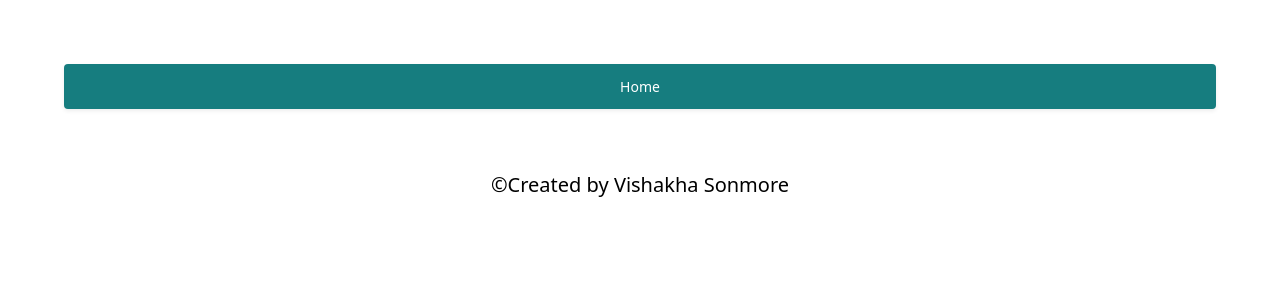
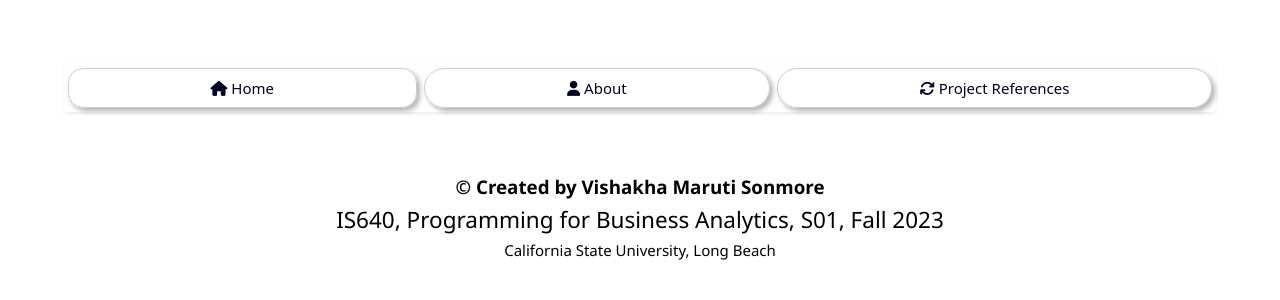
Before and after one commit to Vishakha401/app, a Django app: template Vishakha_sonmore_CMA/templates/base.html in a window 1280 px wide. Shown: the top 300 px of the page. Run offline with Django 4.2, Linux system fonts and the light colour scheme; the template is opened without the code that fills it, so the values that code supplies are empty; some libraries are stand-ins or nearby versions.

Commit message:
homepage edited- background and buttons

```diff
--- a/Vishakha_sonmore_CMA/templates/base.html
+++ b/Vishakha_sonmore_CMA/templates/base.html
@@ -8,24 +8,39 @@
     <meta name="viewport" content="width=device-width, initial-scale=1">
 
     <!-- Bootstrap CSS -->
+    <link rel="stylesheet" href="https://www.w3schools.com/w3css/4/w3.css">
+    <link rel="stylesheet" href="https://cdnjs.cloudflare.com/ajax/libs/font-awesome/4.7.0/css/font-awesome.min.css">
     <link href="https://cdn.jsdelivr.net/npm/bootstrap@5.3.2/dist/css/bootstrap.min.css" rel="stylesheet" integrity="sha384-T3c6CoIi6uLrA9TneNEoa7RxnatzjcDSCmG1MXxSR1GAsXEV/Dwwykc2MPK8M2HN" crossorigin="anonymous">
     <link rel="shortcut icon" type="image/png" href="{% static 'images/cm.png' %}">
     <title>{% block title %}Contact Management App {% endblock %}</title>
   </head>
-  <body>
-    <div style="margin: 5%;">
-        <ul class="nav nav-pills nav-fill gap-2 p-1 small rounded-1 shadow-sm" id="pillNav2" role="tablist" style="--bs-nav-link-color: var(--bs-white); --bs-nav-pills-link-active-color: var(--bs-primary); --bs-nav-pills-link-active-bg: var(--bs-white); background-color: #167D7F;">
+  <style>
+
+  </style>
+  <body >
+    <div style="margin: 5%;color: blue;">
+        <ul class="nav nav-pills nav-fill gap-2 p-1 small rounded-1 shadow-sm" id="pillNav2" role="tablist" style="--bs-nav-link-color: var(--bs-white); --bs-nav-pills-link-active-color: var(--bs-primary); --bs-nav-pills-link-active-bg: var(--bs-white);">
             <li class="nav-item" role="presentation">
-                <button onclick="window.location.href = '/'" class="nav-link rounded-5" id="home-tab2" data-bs-toggle="tab" type="button" role="tab" aria-selected="true">Home</button>
+                <button onclick="window.location.href = '/'" class="nav-link rounded-4" id="home-tab2" data-bs-toggle="tab" type="button" role="tab" aria-selected="true" style="font-size: 15px;color: blue; background-color: transparent;  border: 1px solid #cccccc;box-shadow: 3px 3px 5px rgba(0, 0, 0, 0.3);color: #002;padding: 8px 16px;cursor: pointer;transition: background-color 0.3s, color 0.3s;"><i class="fa fa-home"></i> Home</button>
+              </li>
+              <li class="nav-item" role="presentation">
+                <button onclick="window.location.href = '/about'" class="nav-link rounded-5" id="profile-tab2" data-bs-toggle="tab" type="button" role="tab" aria-selected="false"  style="font-size: 15px;color: blue; background-color: transparent;  border: 1px solid #cccccc;box-shadow: 3px 3px 5px rgba(0, 0, 0, 0.3);color: #002;padding: 8px 16px;cursor: pointer;transition: background-color 0.3s, color 0.3s;"> <i class="fa fa-user"></i> About</button>
+            </li>
+            <li class="nav-item" role="presentation">
+              <button onclick="window.location.href = '/ref'" class="nav-link rounded-5" id="profile-tab2" data-bs-toggle="tab" type="button" role="tab" aria-selected="true" style="font-size: 15px;color: blue; background-color: transparent;  border: 1px solid #cccccc;box-shadow: 3px 3px 5px rgba(0, 0, 0, 0.3);color: #002;padding: 8px 16px;cursor: pointer;transition: background-color 0.3s, color 0.3s;"><i class="fa fa-refresh"></i> Project References</button>
             </li>
           </ul>
     </div>
-    <div style="margin: 5%;">
+    <div style="margin: 5%;background:Vishakha_sonmore_CMA/templates/bg1.jpg">
         {% block content %}
         {% endblock %}
     </div>
     <div style="text-align: center;">
-        <h5 style="color: black;">©Created by Vishakha Sonmore</h5>
+        <h5 style="color: black;text-decoration:blink"><b>© Created by Vishakha  Maruti Sonmore</b></h5>
+        <h4 style="color: black;text-decoration:blink">IS640, Programming for Business Analytics, S01, Fall 2023</h4>
+        <h6 style="color: black;text-decoration:blink">California State University, Long Beach</h6>
+
+
     </div>
 
     <script src="https://kit.fontawesome.com/5c8f3ffa22.js" crossorigin="anonymous"></script>
--- a/Vishakha_sonmore_CMA/templates/home.html
+++ b/Vishakha_sonmore_CMA/templates/home.html
@@ -3,7 +3,10 @@
 {% block title %} CMA | Home {% endblock %}
 
 {% block content %}
-<h1 style="text-align: center; color: black">Contact Management</h1>
+
+<link rel="stylesheet" href="https://www.w3schools.com/w3css/4/w3.css">
+<body style="background-image: url('https://images.hdqwalls.com/download/air-balloon-flight-in-washington-bm-1920x1080.jpg');"></body>
+<h1 style="text-align: left; color: white; background: #3C0393;font-size: 20px; Padding:20px;border-style: outset;"><i class="fa fa-address-book"></i>  Contact Management</h1>
 <div style="display: flex; justify-content: left;">
     <a href="{% url 'addContact' %}" type="button" style="color: white; text-decoration: none; background-color: #167D7F;" class="btn m-2 p-2">Create a New Contact</a>
 </div>
@@ -19,6 +22,7 @@
           </tr>
         </thead>
         <tbody>
+
           {% if all_contacts %}
             {% for contact in all_contacts %}
               <tr>
--- /dev/null
+++ b/Vishakha_sonmore_CMA/templates/ref.html
@@ -0,0 +1,6 @@
+{% extends 'base.html' %}
+{% block title %} CMA | ref {% endblock %}
+{% block content %}
+{% load static %}
+
+{% endblock %}
--- a/Vishakha_sonmore_CMA/urls.py
+++ b/Vishakha_sonmore_CMA/urls.py
@@ -4,6 +4,7 @@ from . import views
 urlpatterns = [
     path('', views.home, name='home'),
     path('about', views.about, name='about'),
+    path('ref', views.about, name='ref'),
     path('addContact', views.addContact, name='addContact'),
     path('details/<contact_id>', views.details, name='details'),
     path('update/<contact_id>', views.update, name='update'),
```
Also changed, not shown: Vishakha_sonmore_CMA/templates/bg1.jpg (added), Vishakha_sonmore_CMA/templates/bg2.webp (added).
